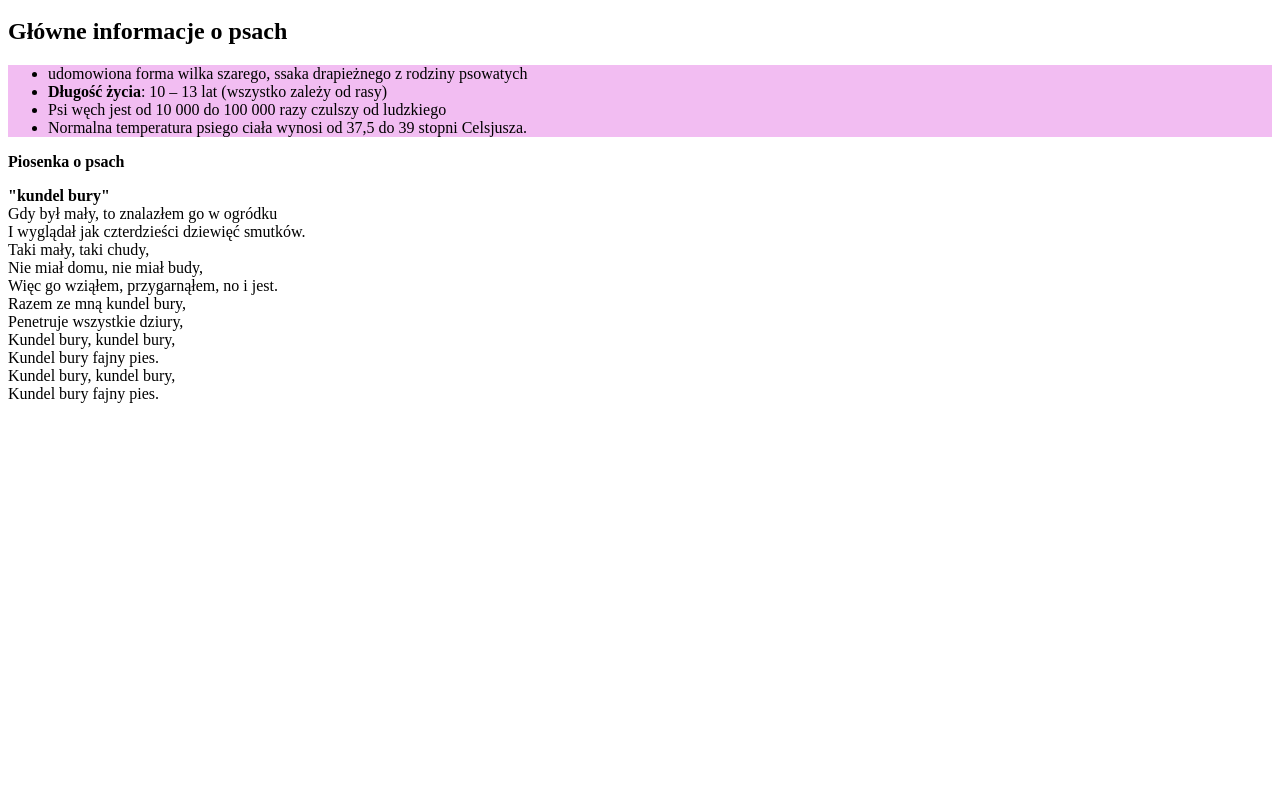
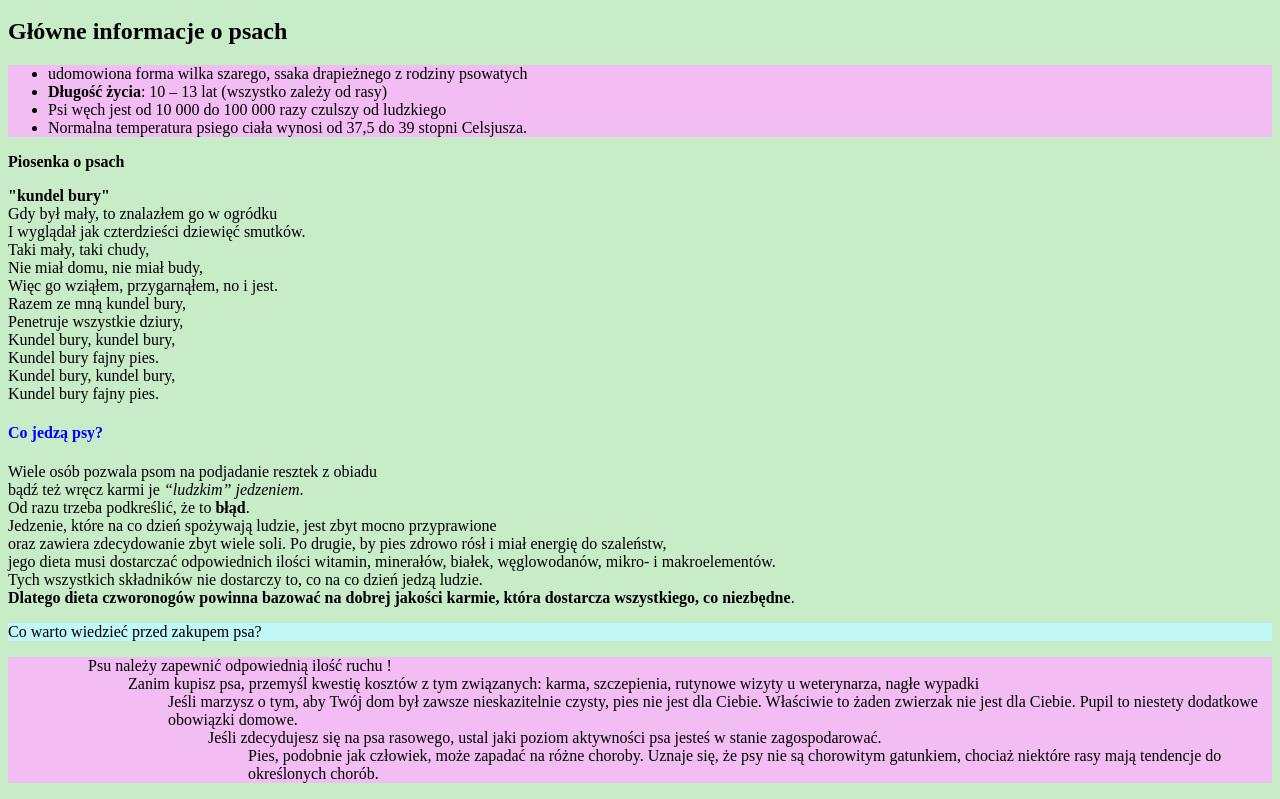
Before and after one commit to saraporoszewska/saraporoszewska.github.io, a plain HTML site: page index.html in a window 1280 px wide. Shown: the part 386-1185 px from the top of the page. Before the commit the page ends 805 px from the top, so only its background shows below. Drawn offline with Linux system fonts and the light colour scheme.

Commit message:
Update index.html

```diff
--- a/index.html
+++ b/index.html
@@ -2,8 +2,9 @@
 <html>
    <head>
    <meta charset="utf-8">
-   <title>Moje ulubione zwierzątko</title>
+   <title>Pies-najlepszy przyjaciel człowieka</title>
    <style>
+
       h1{
          color:orange;
       }
@@ -12,6 +13,20 @@
                .listy{
                   background-color:rgb(242, 189, 242);
       }
+      #song{
+         background-color:rgb(pink);
+      }
+      body{
+         background-color:rgb(200, 235, 200);
+      }
+      h4{
+         color:blue;
+      }
+      #shop{
+         background-color:rgb(193, 247, 247);
+
+
+
       </style>
  </head>
  <body>
@@ -29,7 +44,6 @@
     </ul>
     </p>
    <p id="trojka"
-       <img src="https://www.pies.pl/wp-content/uploads/elementor/thumbs/pies-przekrzywia-glowe-onhq3m2nxiaqva3hxd8znm5vcobxbieprroehlrbr4.jpg"
 
    <h3> <strong>Piosenka o psach</strong> </h3>
    <p id="song">
@@ -46,7 +60,25 @@ Kundel bury fajny pies.<br>
 Kundel bury, kundel bury,<br>
 Kundel bury fajny pies.<br>
           </p>
+<h4> Co jedzą psy? </h4>
+<p>Wiele osób pozwala psom na podjadanie resztek z obiadu <br>
+bądź też wręcz karmi je <em>“ludzkim” jedzeniem</em>.<br>
+Od razu trzeba podkreślić, że to <strong>błąd</strong>. <br>
+Jedzenie, które na co dzień spożywają ludzie, jest zbyt mocno przyprawione <br>
+oraz zawiera zdecydowanie zbyt wiele soli. Po drugie, by pies zdrowo rósł i miał energię do szaleństw,<br>
+jego dieta musi dostarczać odpowiednich ilości witamin, minerałów, białek, węglowodanów, mikro- i makroelementów.<br>
+Tych wszystkich składników nie dostarczy to, co na co dzień jedzą ludzie.<br>
+<strong>Dlatego dieta czworonogów powinna bazować na dobrej jakości karmie, która dostarcza wszystkiego, co niezbędne</strong>.<br>
+</p>
+<p id="shop"> Co warto wiedzieć przed zakupem psa?
+   <ul class="listy">
+      <ol> Psu należy zapewnić odpowiednią ilość ruchu !
+         <ol>Zanim kupisz psa, przemyśl kwestię kosztów z tym związanych: karma, szczepienia, rutynowe wizyty u weterynarza, nagłe wypadki
+      <ol>Jeśli marzysz o tym, aby Twój dom był zawsze nieskazitelnie czysty, pies nie jest dla Ciebie. Właściwie to żaden zwierzak nie jest dla Ciebie. Pupil to niestety dodatkowe obowiązki domowe.
+    <ol>Jeśli zdecydujesz się na psa rasowego, ustal jaki poziom aktywności psa jesteś w stanie zagospodarować.
+       <ol>Pies, podobnie jak człowiek, może zapadać na różne choroby. Uznaje się, że psy nie są chorowitym gatunkiem, chociaż niektóre rasy mają tendencje do określonych chorób.
+</ul>
+       </p>
 
-
-</body>
+          </body>
       </html>
```
